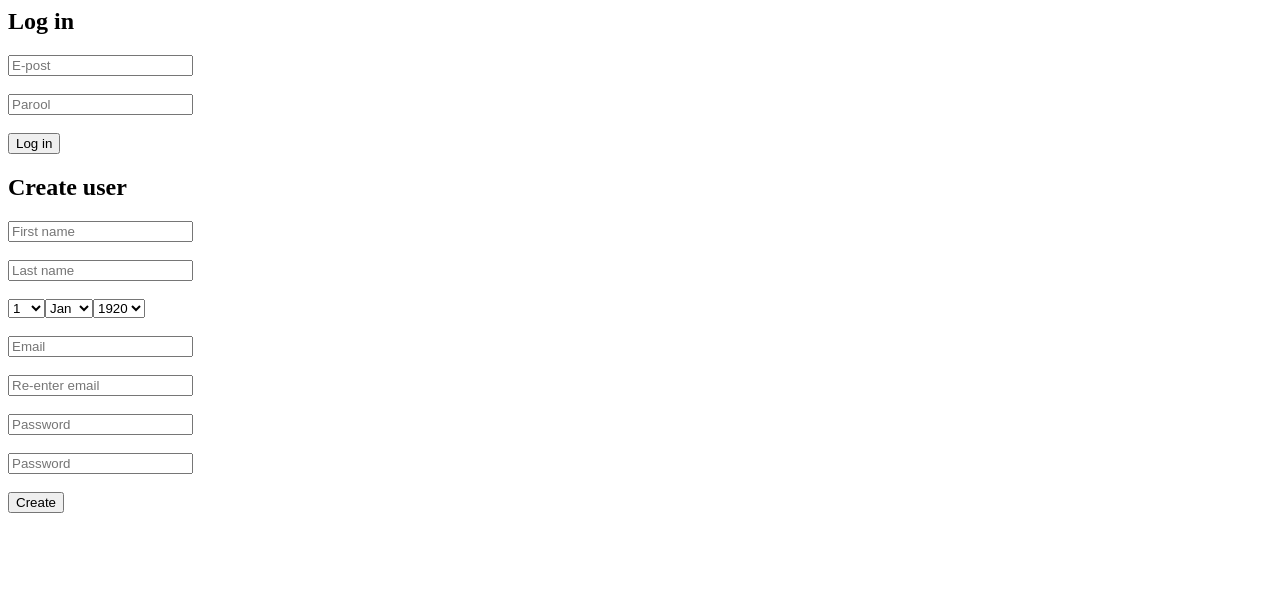
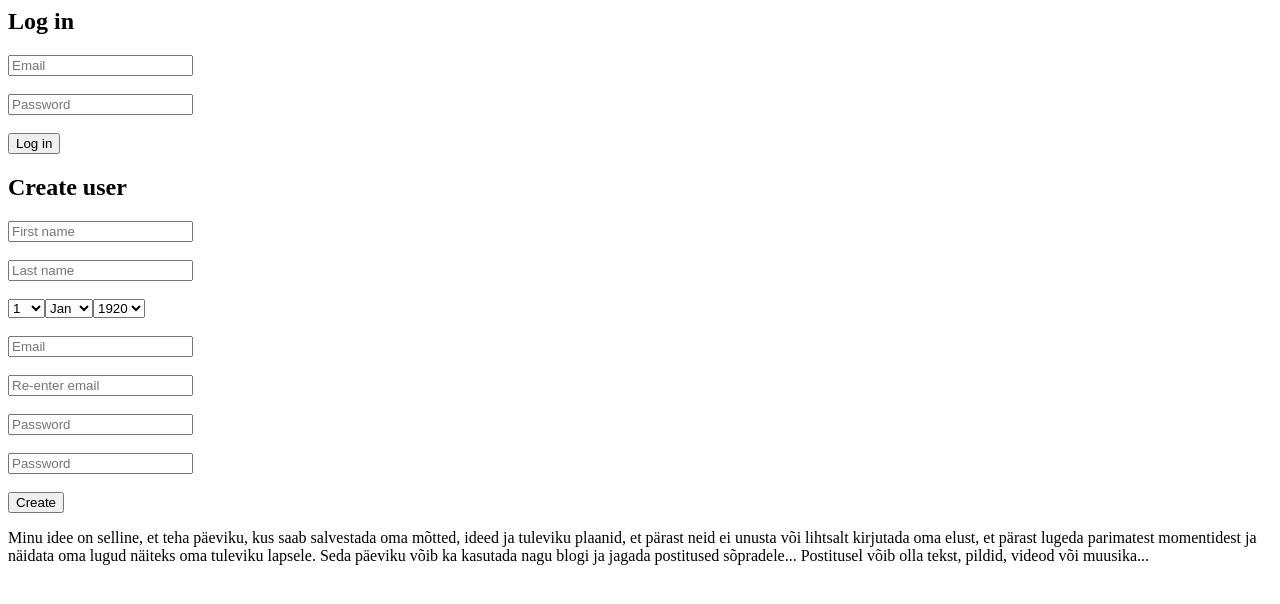
Before and after one commit to veebiprogrammeerimine-2015s/1.kodutoo-III-ruhm, a PHP site: page /newfile.php in a window 1280 px wide. Shown: the top 604 px of the page. Run offline with PHP 8.4, Linux system fonts and the light colour scheme.

Commit message:
Log in vaike parandus + ideede kirjeldus

```diff
--- a/newfile.php
+++ b/newfile.php
@@ -46,8 +46,8 @@
 	<h2>Log in</h2>
 
 		<form action="newfile.php" method="post" >
-			<input name="email" type="email" placeholder="E-post"> <?php echo $email_error; ?><br><br>
-			<input name="password" type="password" placeholder="Parool"> <?php echo $email_error; ?><br><br>
+			<input name="email" type="email" placeholder="Email"> <?php echo $email_error; ?><br><br>
+			<input name="password" type="password" placeholder="Password"> <?php echo $email_error; ?><br><br>
 			<input type="submit" value="Log in">
 		</form>
 
@@ -99,5 +99,12 @@
 			<input name="password" type="password" placeholder="Password"> <?php echo $email_error; ?><br><br>
 			<input type="submit" value="Create">
 		</form>
+
+		<form>
+		Minu idee on selline, et teha päeviku, kus saab salvestada oma mõtted, ideed ja tuleviku plaanid, et pärast neid ei
+		unusta või lihtsalt kirjutada oma elust, et pärast lugeda parimatest momentidest ja näidata oma lugud näiteks oma tuleviku lapsele.
+		Seda päeviku võib ka kasutada nagu blogi ja jagada postitused sõpradele... Postitusel võib olla tekst, pildid, videod
+		või muusika...
+		</form>
 </body>
 </html>
```
